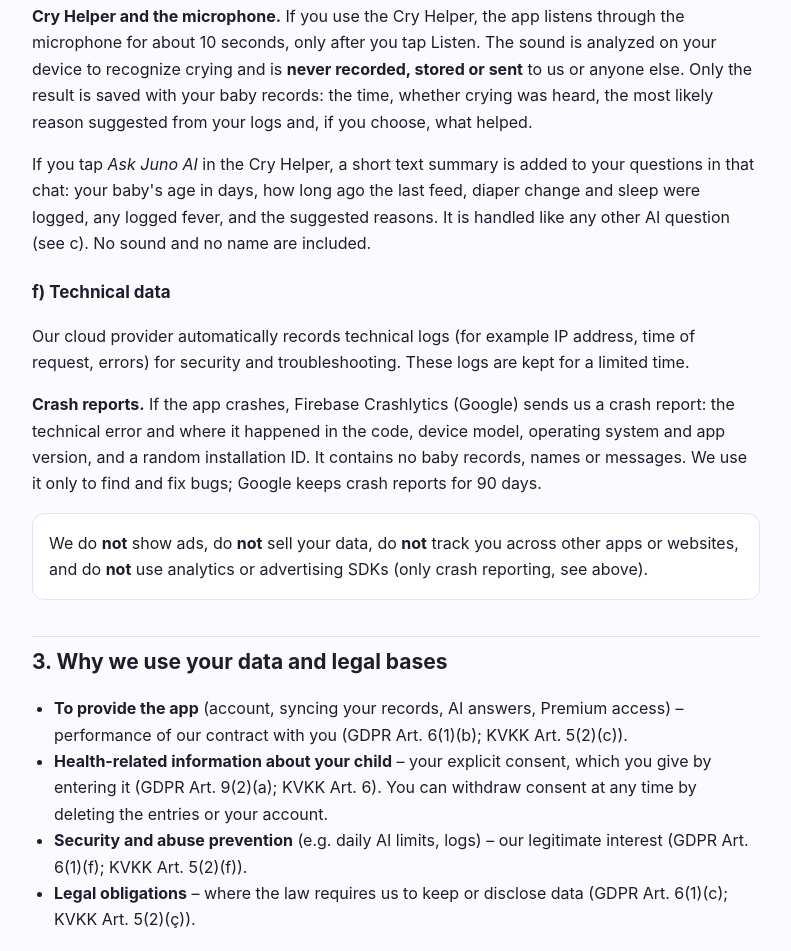
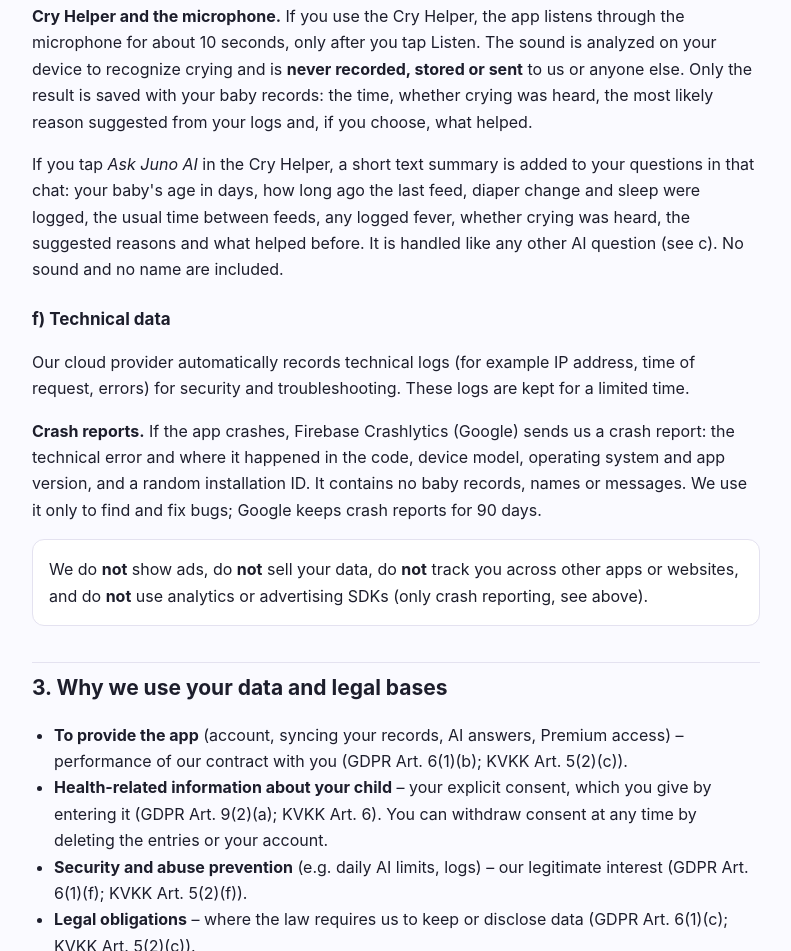
Before and after one commit to samyapps/juno-legal, a plain HTML site: page juno/privacy/index.html in a window 1280 px wide. Shown: the part 1882-2833 px from the top of the page, without its empty margins (244-1035 px from the left). Drawn offline with Linux system fonts and the light colour scheme.

Commit message:
Privacy: complete list of what Ask Juno AI sends
Co-Authored-By: Claude Opus 5.5 <noreply@anthropic.com>

```diff
--- a/juno/privacy/index.html
+++ b/juno/privacy/index.html
@@ -73,8 +73,9 @@
   result is saved with your baby records: the time, whether crying was heard, the most likely reason
   suggested from your logs and, if you choose, what helped.</p>
   <p>If you tap <em>Ask Juno AI</em> in the Cry Helper, a short text summary is added to your questions in
-  that chat: your baby's age in days, how long ago the last feed, diaper change and sleep were logged, any
-  logged fever, and the suggested reasons. It is handled like any other AI question (see c). No sound and
+  that chat: your baby's age in days, how long ago the last feed, diaper change and sleep were logged, the
+  usual time between feeds, any logged fever, whether crying was heard, the suggested reasons and what helped
+  before. It is handled like any other AI question (see c). No sound and
   no name are included.</p>
 
   <h3>f) Technical data</h3>
@@ -185,7 +186,8 @@
     kayıtlarınıza yalnızca sonuç eklenir: zaman, ağlama duyulup duyulmadığı, kayıtlarınıza göre en olası
     neden ve isterseniz neyin işe yaradığı. Ağlama Asistanı'nda <em>Juno'ya sor</em>'a dokunursanız, o
     sohbetteki sorularınıza kısa bir metin özeti eklenir: bebeğinizin gün olarak yaşı, son beslenme, bez ve
-    uyku kayıtlarının üzerinden geçen süre, varsa ateş kaydı ve önerilen nedenler. Bu, diğer yapay zekâ
+    uyku kayıtlarının üzerinden geçen süre, beslenmeler arasındaki olağan süre, varsa ateş
+    kaydı, ağlama duyulup duyulmadığı, önerilen nedenler ve daha önce neyin işe yaradığı. Bu, diğer yapay zekâ
     soruları gibi işlenir; ses ve isim gönderilmez.</li>
     <li><strong>Yapay zekâ asistanı:</strong> sorunuzun metni ve uygulama diliniz, cevap üretmek için
     sunucumuza ve Google Gemini API'ye gönderilir. <strong>Soru ve cevapların içeriğini sunucularımızda
```
